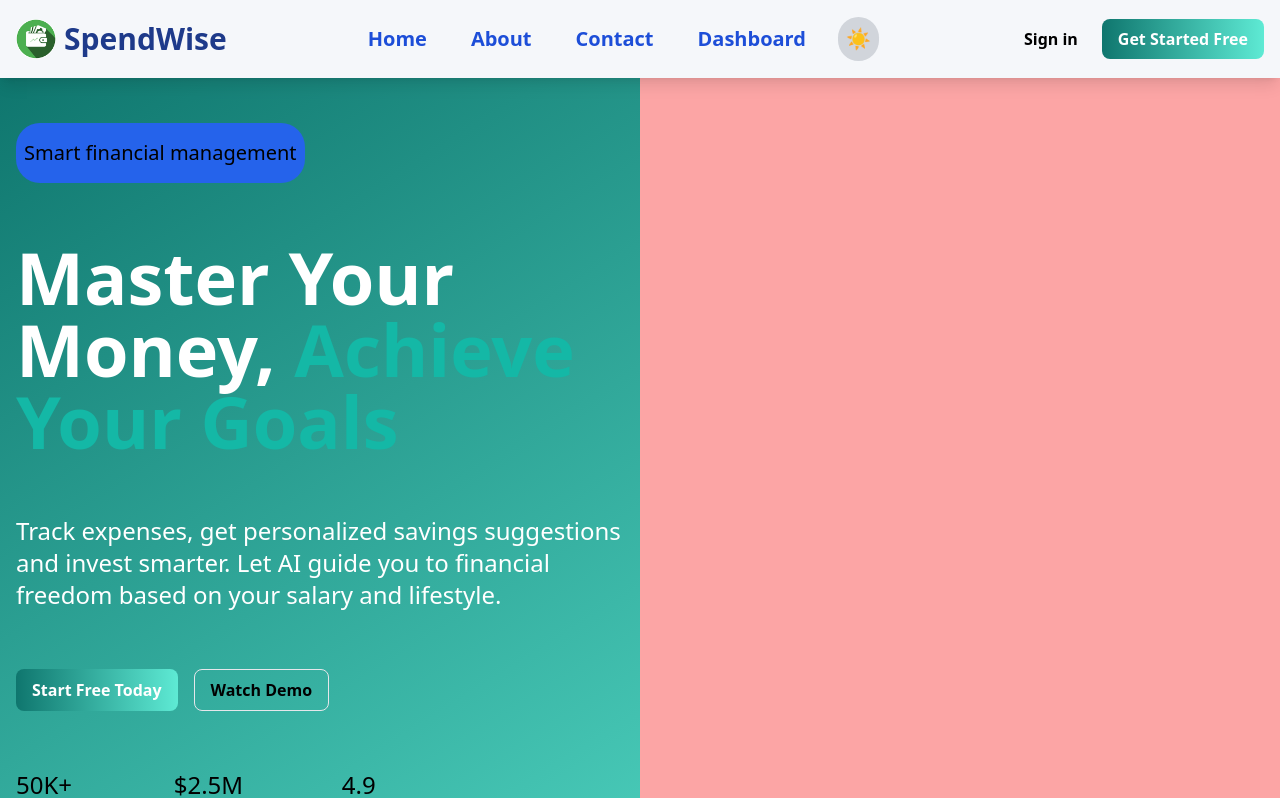
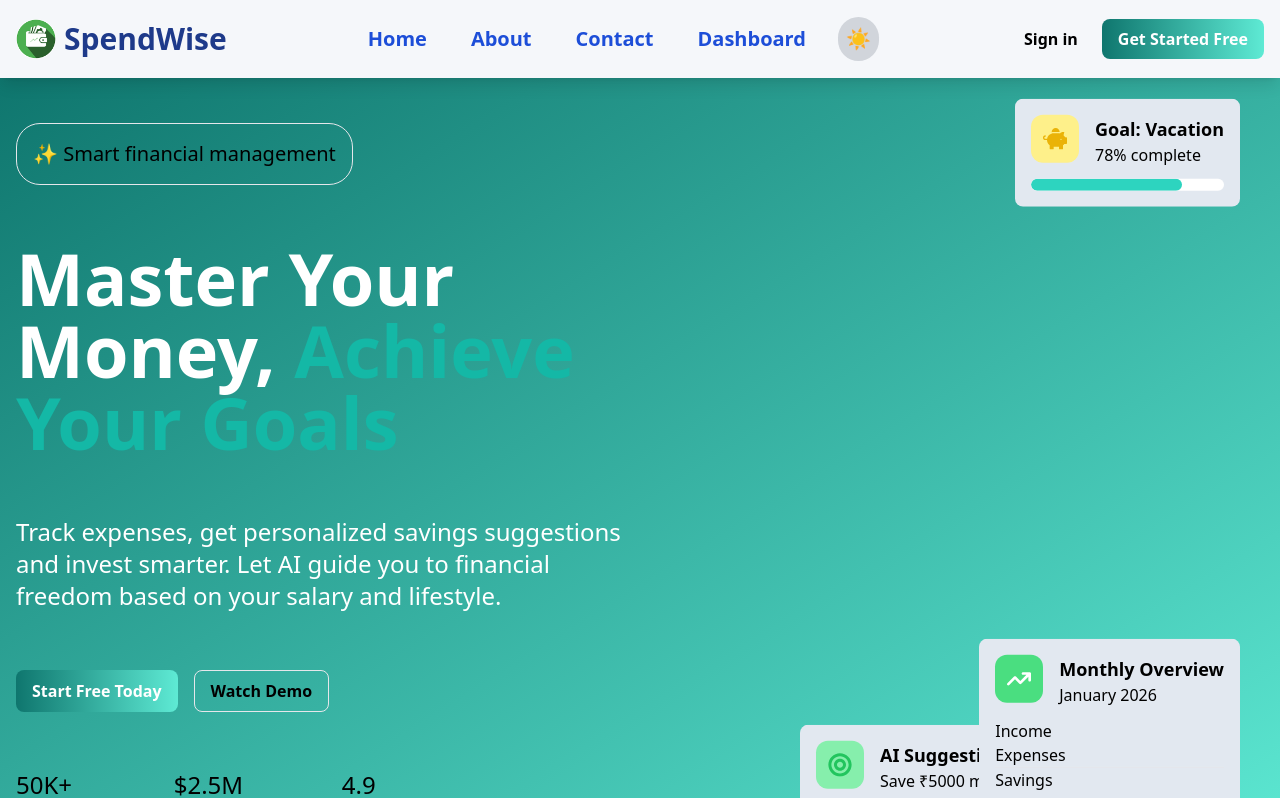
Before and after one commit to Swastibiharinayak/expense_tracker, a React (Vite) app: page / in a window 1280 px wide. Shown: the top 798 px of the page. Built offline with nearby package versions, Linux system fonts and the light colour scheme.

Commit message:
feat: improve welcomepage components UI

```diff
--- a/package.json
+++ b/package.json
@@ -12,6 +12,7 @@
   "dependencies": {
     "react": "^19.2.0",
     "react-dom": "^19.2.0",
+    "react-icons": "^5.5.0",
     "react-router-dom": "^7.12.0"
   },
   "devDependencies": {
--- a/src/components/pages/Welcome.jsx
+++ b/src/components/pages/Welcome.jsx
@@ -1,12 +1,14 @@
 import React from 'react'
 import Features from './Features'
+import { FaBullseye, FaPiggyBank } from 'react-icons/fa'
+import { FaArrowTrendUp } from 'react-icons/fa6'
 
 const Welcome = () => {
   return (
     <div className='bg-white dark:bg-black text-black dark:text-gray-200'>
       <div className='w-screen h-screen bg-gradient-to-br from-teal-700 to-teal-300 flex'>
         <div className="left w-[50%] h-full p-4 flex flex-col justify-around items-start">
-                <span className='rounded-3xl bg-blue-600 px-2 py-4 text-xl'>Smart financial management</span>
+          <span className='rounded-3xl bg-transparent border p-4 text-xl'>✨ Smart financial management</span>
 
           <h1 className='text-transform: capitalize text-7xl font-semibold text-white'>Master your money, <span className='text-teal-500'>Achieve your goals</span></h1>
 
@@ -35,8 +37,54 @@ const Welcome = () => {
 
 
         </div>
-            <div className="right w-[50%] h-full bg-red-300">
+        <div className="right w-[50%] h-full relative">
+          {/* 1st card */}
+          <div className=' bg-slate-200 rounded-lg p-4 absolute top-10 right-10 gap-4 animate-bounce'>
+            <div className='flex gap-4 h-16'>
+              <div className='p-3 bg-yellow-200 rounded-xl h-12 w-12'>
+                <FaPiggyBank className="text-2xl text-yellow-500" />
+              </div>
+              <div>
+                <h4 className='text-lg font-semibold'>Goal: Vacation</h4>
+                <p>78% complete</p>
+              </div>
+            </div>
+            <div className='w-full bg-white rounded-full h-3 overflow-hidden'>
+              <div className='h-full w-[78%] bg-teal-400 rounded-full'></div>
+            </div>
+          </div>
 
+          {/* 2nd card */}
+          <div className=' bg-slate-200 rounded-lg p-4 absolute bottom-10 left-40 gap-4 animate-bounce'>
+            <div className='flex gap-4 h-16'>
+              <div className='p-3 bg-green-300 rounded-xl h-12 w-12'>
+                <FaBullseye className="text-2xl text-green-500" />
+              </div>
+              <div>
+                <h4 className='text-lg font-semibold'>AI Suggestion</h4>
+                <p>Save ₹5000 more this month</p>
+              </div>
+            </div>
+          </div>
+
+          {/* 3rd card */}
+          <div className=' bg-slate-200 rounded-lg p-4 absolute bottom-10 right-10 gap-4 animate-bounce'>
+            <div className='flex gap-4 h-16'>
+              <div className='p-3 bg-green-400 rounded-xl h-12 w-12'>
+                <FaArrowTrendUp className="text-2xl text-white" />
+              </div>
+              <div>
+                <h4 className='text-lg font-bold'>Monthly Overview</h4>
+                <p>January 2026</p>
+              </div>
+            </div>
+            <div className='w-full'>
+              <p>Income</p>
+              <p>Expenses</p>
+              <hr />
+              <p>Savings</p>
+            </div>
+          </div>
         </div>
       </div>
 
@@ -46,7 +94,7 @@ const Welcome = () => {
         <h1>Features</h1>
         <h1>How it works</h1>
       </div> */}
-      <Features/>
+      <Features />
 
       <div id="about" className='w-screen h-screen bg-pink-400'>
         <h1>About</h1>
```
Also changed, not shown: 1 other file (tests, documents, lock files or other folders). Lines whose indentation alone changed are shown as unchanged.
